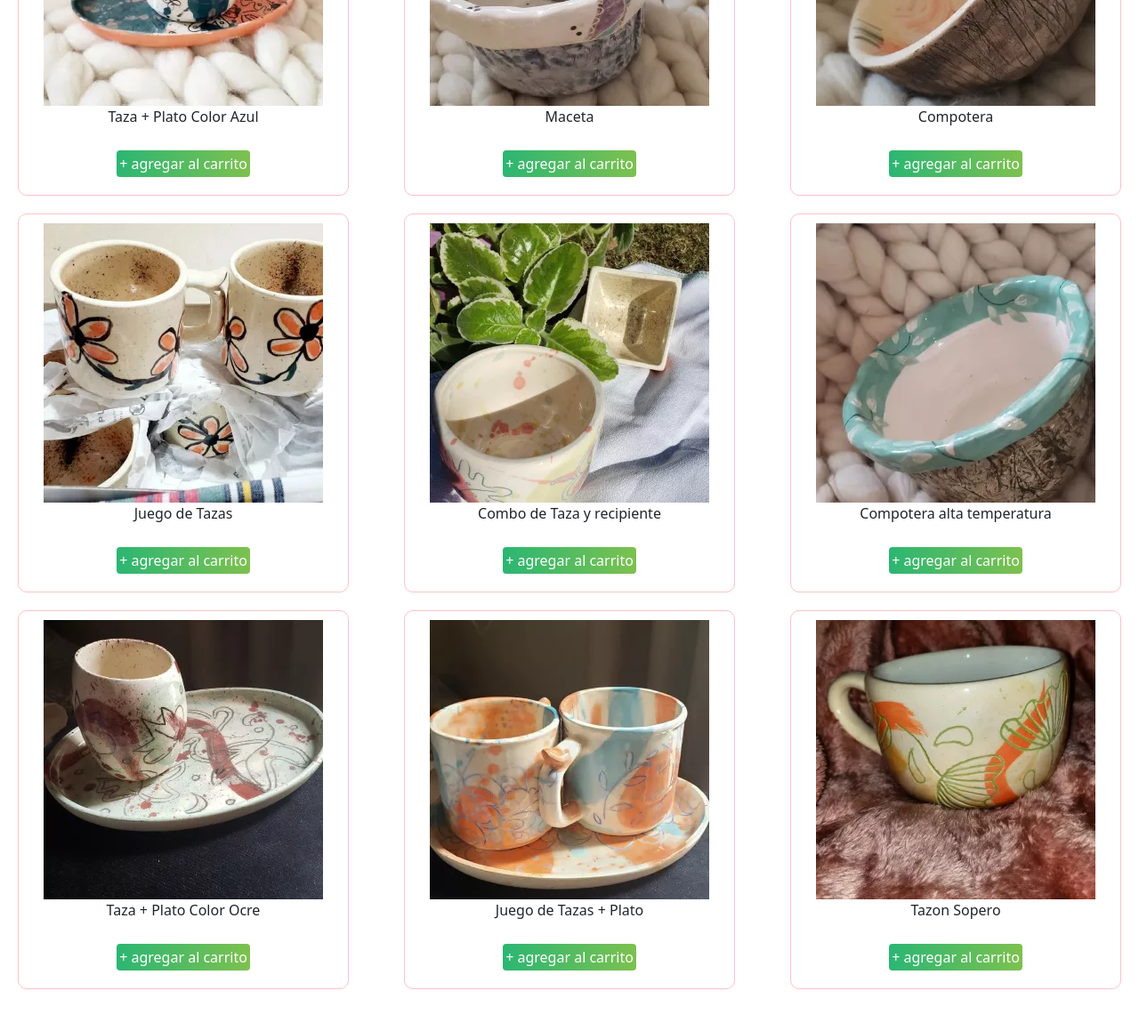
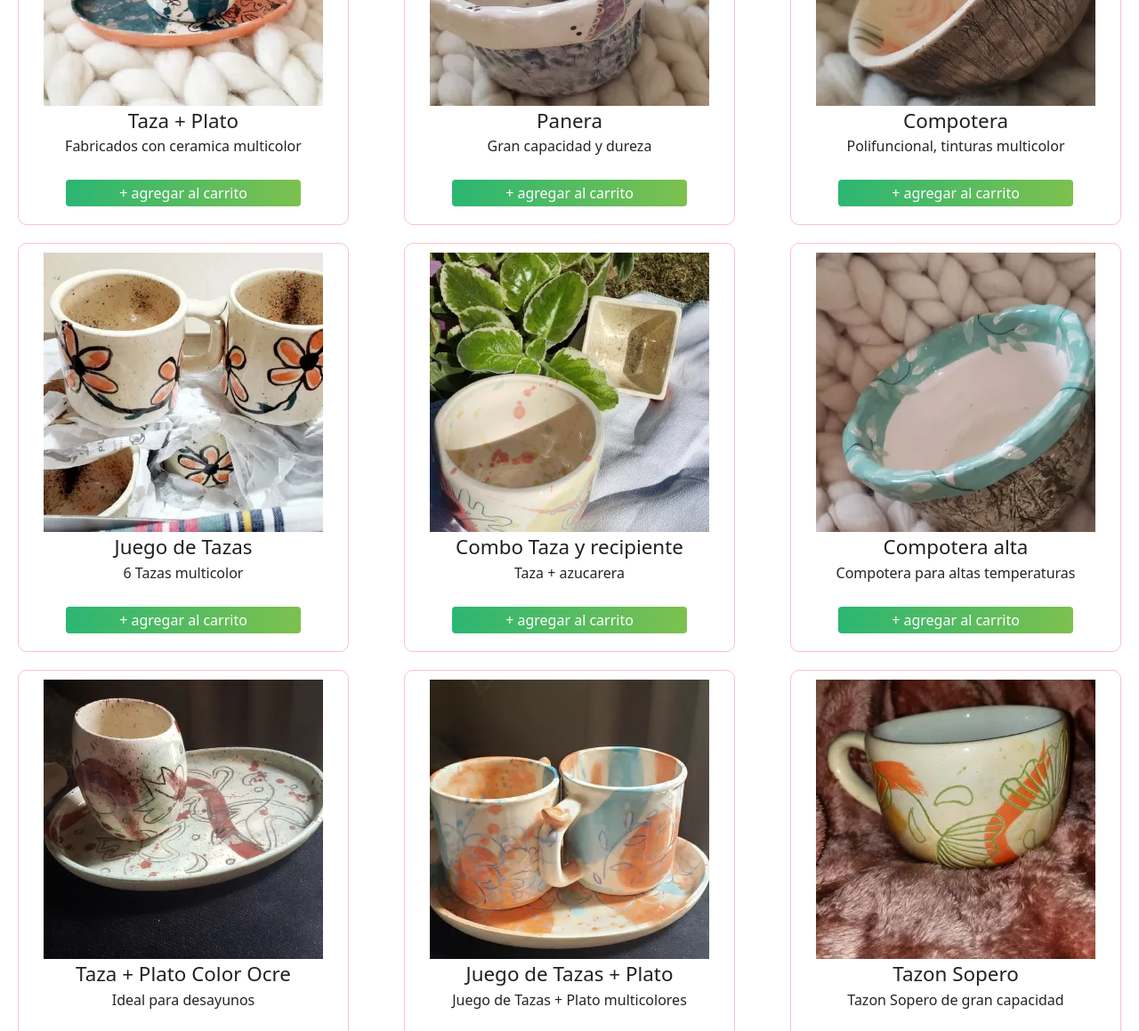
Before and after one commit to gecko2321/EntregaFinal-MorenoRicardo, a website: page html/productos.html in a window 1280 px wide. Shown: the part 430-1589 px from the top of the page at 89% size. Drawn offline with nearby package versions, Linux system fonts and the light colour scheme.

Commit message:
retoques finales

```diff
--- a/html/productos.html
+++ b/html/productos.html
@@ -25,7 +25,7 @@
     <!-- css de animate.css -->
     <link rel="stylesheet" href="../css/animate.css" />
     <!-- Icono en la pestaña -->
-    <link rel="shortcut icon" href="../img/favicon.webp" type="image/x-icon">
+    <link rel="shortcut icon" href="../img/favicon.webp" type="image/x-icon" />
   </head>
 
   <body>
@@ -111,86 +111,67 @@
         >
           <figure>
             <img src="../img/Productos/1.webp" alt="Taza" />
-
-            <p>
-              Taza + Plato Color Azul
-            </p>
+            <figcaption>Taza + Plato</figcaption>
+            <p>Fabricados con ceramica multicolor</p>
             <button class="btn-animado">+ agregar al carrito</button>
           </figure>
-          <!-- ends product 1 -->
+
           <figure>
             <img src="../img/Productos/2.webp" alt="Tarrito" />
-
-            <p>
-              Maceta
-            </p>
+            <figcaption>Panera</figcaption>
+            <p>Gran capacidad y dureza</p>
             <button class="btn-animado">+ agregar al carrito</button>
           </figure>
-          <!-- ends product 2 -->
+
           <figure>
             <img src="../img/Productos/3.webp" alt="Tarrito2" />
-
-            <p>
-              Compotera
-            </p>
+            <figcaption>Compotera</figcaption>
+            <p>Polifuncional, tinturas multicolor</p>
             <button class="btn-animado">+ agregar al carrito</button>
           </figure>
-          <!-- ends product 3 -->
+
           <figure>
             <img src="../img/Productos/4.webp" alt="Tazas" />
-
-            <p>
-              Juego de Tazas
-            </p>
+            <figcaption>Juego de Tazas</figcaption>
+            <p>6 Tazas multicolor</p>
             <button class="btn-animado">+ agregar al carrito</button>
           </figure>
-          <!-- ends product 4 -->
+
           <figure>
             <img src="../img/Productos/5.webp" alt="Macetita" />
-
-            <p>
-            Combo de Taza y recipiente
-            </p>
+            <figcaption>Combo Taza y recipiente</figcaption>
+            <p>Taza + azucarera</p>
             <button class="btn-animado">+ agregar al carrito</button>
           </figure>
-          <!-- ends product 5 -->
+
           <figure>
             <img src="../img/Productos/6.webp" alt="Plato" />
-
-            <p>
-              Compotera alta temperatura
-            </p>
+            <figcaption>Compotera alta</figcaption>
+            <p>Compotera para altas temperaturas</p>
             <button class="btn-animado">+ agregar al carrito</button>
           </figure>
-          <!-- ends product 6 -->
+
           <figure>
             <img src="../img/Productos/7.webp" alt="Taza2" />
-
-            <p>
-              Taza + Plato Color Ocre
-            </p>
+            <figcaption>Taza + Plato Color Ocre</figcaption>
+            <p>Ideal para desayunos</p>
             <button class="btn-animado">+ agregar al carrito</button>
           </figure>
           <figure>
             <img src="../img/Productos/8.webp" alt="Tazas" />
-
-            <p>
-            Juego de Tazas + Plato
-            </p>
+            <figcaption>Juego de Tazas + Plato</figcaption>
+            <p>Juego de Tazas + Plato multicolores</p>
             <button class="btn-animado">+ agregar al carrito</button>
           </figure>
           <figure>
             <img src="../img/Productos/9.webp" alt="Tazon" />
-
-            <p>
-              Tazon Sopero
-            </p>
+            <figcaption>Tazon Sopero</figcaption>
+            <p>Tazon Sopero de gran capacidad</p>
             <button class="btn-animado">+ agregar al carrito</button>
           </figure>
         </div>
       </section>
     </main>
-    <!-- ends main -->
 
     <!-- Pie de Pagina -->
     <svg xmlns="http://www.w3.org/2000/svg" class="d-none">
--- /dev/null
+++ b/scss/_medias.scss
@@ -0,0 +1,25 @@
+@media (width < 1024px) {
+  .productos figure {
+    width: 40%;
+  }
+}
+
+@media (width < 768px) {
+  /* nav */
+  .productos figure {
+    flex-direction: column;
+    width: 80%;
+  }
+}
+
+@media (width < 576px) {
+  /* nav */
+  .productos figure {
+    flex-direction: column;
+    width: 100%;
+  }
+}
+
+.productos figure button {
+  width: 80%;
+}
--- a/scss/_productos.scss
+++ b/scss/_productos.scss
@@ -14,7 +14,7 @@
     align-items: center;
     justify-content: center;
     figcaption {
-      color: $colorfondo;
+      color: $figCaptionColor;
       font-size: 1.4em;
     }
     p {
--- a/scss/_vars.scss
+++ b/scss/_vars.scss
@@ -24,3 +24,6 @@ $tituloTextAlign: center;
 //Texto
 $textoColor: #f15a29;
 $textoFontFamily: "Roboto", sans-serif;
+
+//FigCaption
+$figCaptionColor: #231f20;
--- a/scss/style.scss
+++ b/scss/style.scss
@@ -5,3 +5,4 @@
 @import "_nav";
 @import "_nosotros";
 @import "_productos";
+@import "_medias";
```
Also changed, not shown: html/404.html (+11 -5 lines), html/nosotros.html (+10 -9 lines), README.md, css/style.css, 1 other file.
